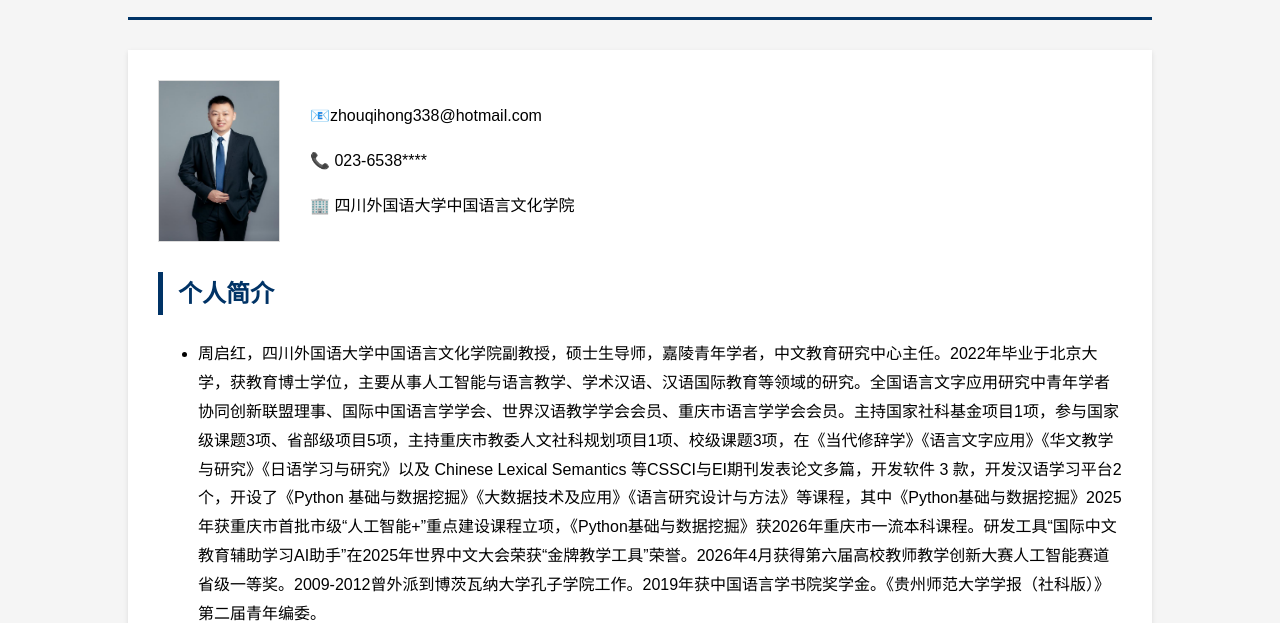
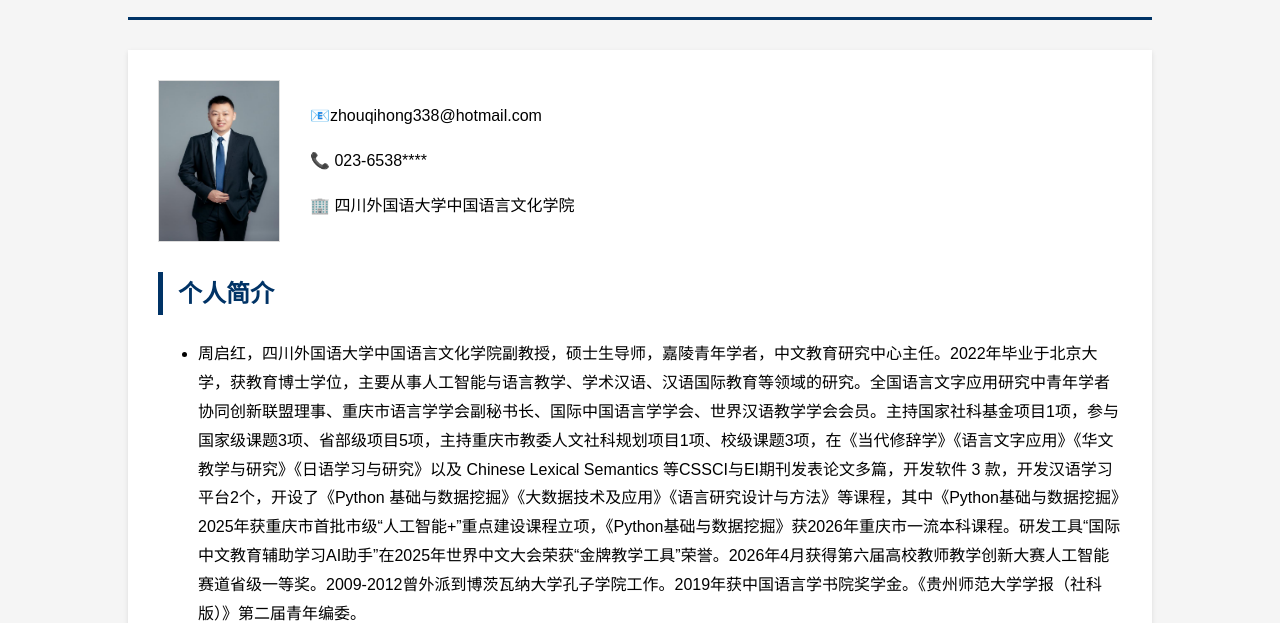
Before and after one commit to zhouqihong/personal, a plain HTML site: page index.html in a window 1280 px wide. Shown: the part 178-801 px from the top of the page. Drawn offline with Linux system fonts and the light colour scheme.

Commit message:
Update index.html

```diff
--- a/index.html
+++ b/index.html
@@ -126,7 +126,7 @@
 
         <h2>个人简介</h2>
         <ul>
-            <li>周启红，四川外国语大学中国语言文化学院副教授，硕士生导师，嘉陵青年学者，中文教育研究中心主任。2022年毕业于北京大学，获教育博士学位，主要从事人工智能与语言教学、学术汉语、汉语国际教育等领域的研究。全国语言文字应用研究中青年学者协同创新联盟理事、国际中国语言学学会、世界汉语教学学会会员、重庆市语言学学会会员。主持国家社科基金项目1项，参与国家级课题3项、省部级项目5项，主持重庆市教委人文社科规划项目1项、校级课题3项，在《当代修辞学》《语言文字应用》《华文教学与研究》《日语学习与研究》以及 Chinese Lexical Semantics 等CSSCI与EI期刊发表论文多篇，开发软件 3 款，开发汉语学习平台2个，开设了《Python 基础与数据挖掘》《大数据技术及应用》《语言研究设计与方法》等课程，其中《Python基础与数据挖掘》2025年获重庆市首批市级“人工智能+”重点建设课程立项，《Python基础与数据挖掘》获2026年重庆市一流本科课程。研发工具“国际中文教育辅助学习AI助手”在2025年世界中文大会荣获“金牌教学工具”荣誉。2026年4月获得第六届高校教师教学创新大赛人工智能赛道省级一等奖。2009-2012曾外派到博茨瓦纳大学孔子学院工作。2019年获中国语言学书院奖学金。《贵州师范大学学报（社科版）》第二届青年编委。</li>
+            <li>周启红，四川外国语大学中国语言文化学院副教授，硕士生导师，嘉陵青年学者，中文教育研究中心主任。2022年毕业于北京大学，获教育博士学位，主要从事人工智能与语言教学、学术汉语、汉语国际教育等领域的研究。全国语言文字应用研究中青年学者协同创新联盟理事、重庆市语言学学会副秘书长、国际中国语言学学会、世界汉语教学学会会员。主持国家社科基金项目1项，参与国家级课题3项、省部级项目5项，主持重庆市教委人文社科规划项目1项、校级课题3项，在《当代修辞学》《语言文字应用》《华文教学与研究》《日语学习与研究》以及 Chinese Lexical Semantics 等CSSCI与EI期刊发表论文多篇，开发软件 3 款，开发汉语学习平台2个，开设了《Python 基础与数据挖掘》《大数据技术及应用》《语言研究设计与方法》等课程，其中《Python基础与数据挖掘》2025年获重庆市首批市级“人工智能+”重点建设课程立项，《Python基础与数据挖掘》获2026年重庆市一流本科课程。研发工具“国际中文教育辅助学习AI助手”在2025年世界中文大会荣获“金牌教学工具”荣誉。2026年4月获得第六届高校教师教学创新大赛人工智能赛道省级一等奖。2009-2012曾外派到博茨瓦纳大学孔子学院工作。2019年获中国语言学书院奖学金。《贵州师范大学学报（社科版）》第二届青年编委。</li>
         </ul>
 
         <h2>科研项目</h2>
```
